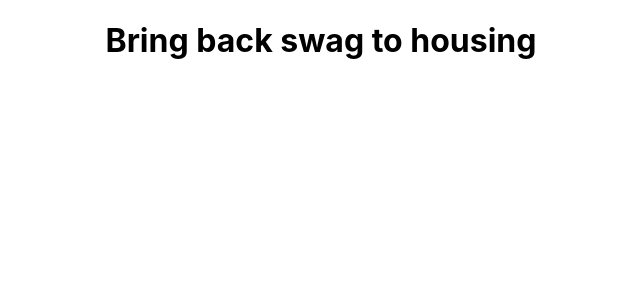
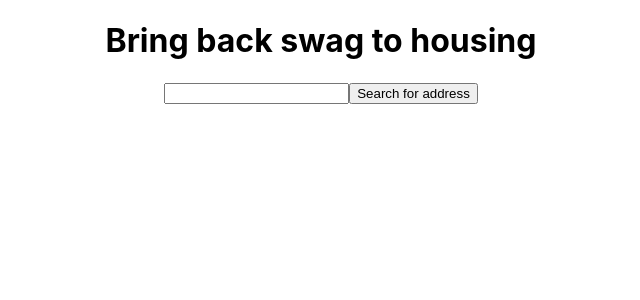
Before and after one commit to amfestoy/urban-garbanzo, a React (Create React App) app: page / in a window 1280 px wide. Shown: the top 300 px of the page, without its empty margins (319-959 px from the left). Built offline with nearby package versions, Linux system fonts and the light colour scheme.

Commit message:
Add simple button and input field

```diff
--- a/src/App.js
+++ b/src/App.js
@@ -1,10 +1,22 @@
-import React from "react";
+import React, { useState } from "react";
 import "./App.css";
 
 const App = () => {
+  const [inputField, setInputField] = useState();
+  const onInput = (ev) => {
+    const value = ev.target.value;
+    setInputField(value);
+  };
+
+  const onClickSearch = () => {
+    // use inputField value to search
+  };
+
   return (
     <div className="App">
       <h1>Bring back swag to housing</h1>
+      <input value={inputField} onChange={onInput} />
+      <button onClick={onClickSearch}>Search for address</button>
     </div>
   );
 };
```
